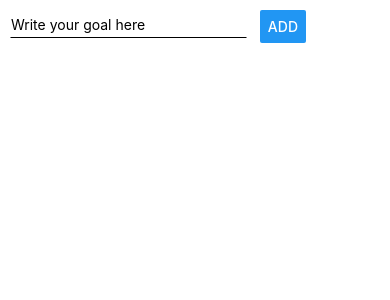
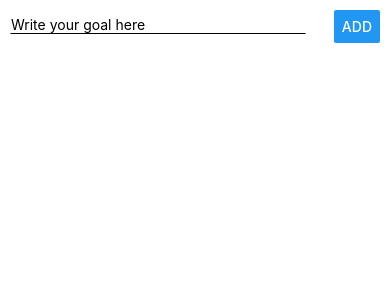
Before and after one commit to arishuynhvan/react-training-bhk, a React Native app in the folder elearning/: screen / in a window 390 px wide. Shown: the top 300 px of the page. Built offline with nearby package versions, Linux system fonts and the light colour scheme.

Commit message:
Split GoalInput and style properly

```diff
--- a/elearning/App.js
+++ b/elearning/App.js
@@ -1,6 +1,8 @@
 /**
- * Sample React Native App
- * https://github.com/facebook/react-native
+ * A simple todo app based on
+ * https://www.udemy.com/course/react-native-the-practical-guide/
+ * by Maximilian Schwarzmüller
+ * https://academind.com/
  *
  * @format
  * @flow strict-local
@@ -10,18 +12,14 @@ import React, {useState} from 'react';
 import {
   View,
   StyleSheet,
-  TextInput,
-  Button,
 } from 'react-native';
+import GoalInput from './components/GoalInput';
 
 
 const App: () => Reacft$Node = () => {
   return (
     <View style = {styles.screen}>
-      <View style = {styles.addGoalContainer}>
-        <TextInput placeholder="Write your goal here" style = {styles.input}/>
-        <Button title = "ADD" />
-      </View>
+    <GoalInput/>
       <View>
       </View>
     </View>
@@ -34,22 +32,6 @@ const styles = StyleSheet.create({
     justifyContent: 'center',
     alignContent:'center'
   },
-  addGoalContainer:{
-    flexDirection:'row',
-    width:"80%",
-    justifyContent:'space-between',
-  },
-  input:{
-    marginBottom:5,
-    borderBottomColor: 'black',
-    borderColor:'white',
-    borderWidth:1,
-    width: '80%'
-  },
-  inputAddButton:{
-    textAlignVertical:'center',
-    textAlign:'center'
-  }
 });
 
 export default App;
--- /dev/null
+++ b/elearning/components/GoalInput.js
@@ -0,0 +1,34 @@
+import React, {useState} from 'react';
+import {
+  View,
+  StyleSheet,
+  TextInput,
+  Button,
+} from 'react-native';
+
+const GoalInput = (props) => {
+    return (
+        <View style = {styles.addGoalContainer}>
+        <TextInput placeholder="Write your goal here" style = {styles.input}/>
+        <Button title = "ADD" />
+      </View>
+    );
+};
+
+const styles = StyleSheet.create({
+    addGoalContainer:{
+      flexDirection:'row',
+      width:"100%",
+      justifyContent:'space-between',
+      alignItems: 'center'
+    },
+    input:{
+      marginBottom:5,
+      borderBottomColor: 'black',
+      borderColor:'white',
+      borderWidth:1,
+      width: '80%'
+    },
+  });
+
+  export default GoalInput;
```
